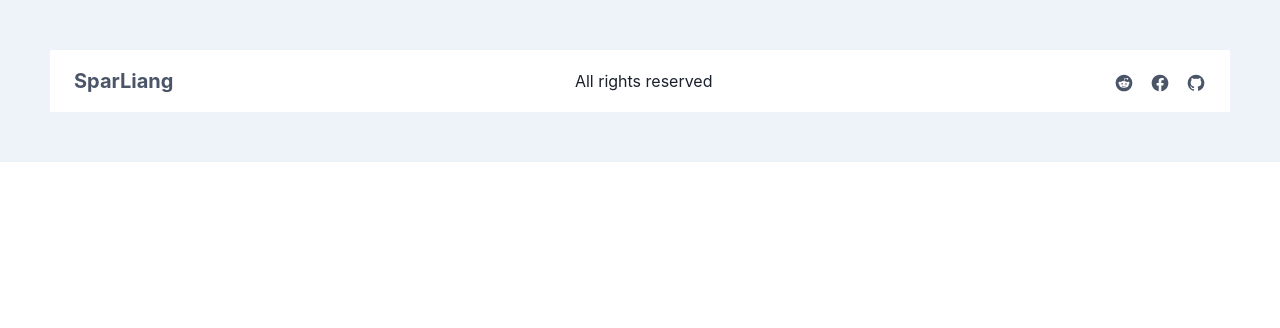
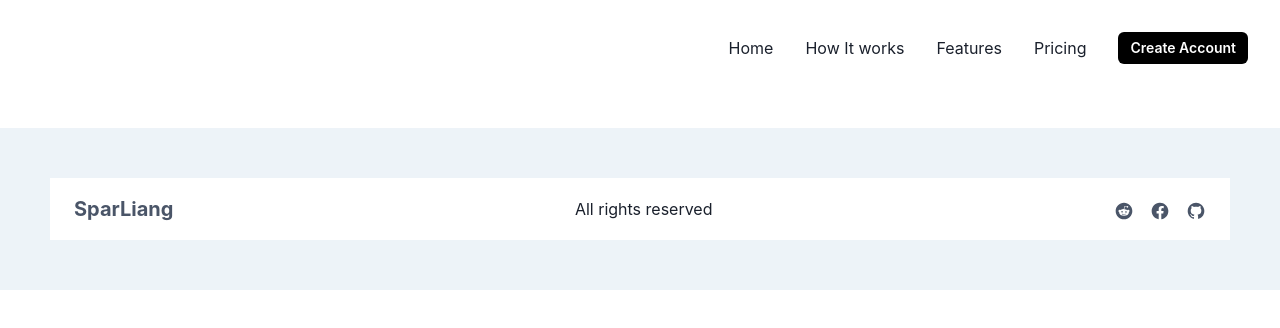
Before and after one commit to sparlingo/next-chakra-tina, a Next.js app: page / in a window 1280 px wide. Shown: the top 328 px of the page. Built offline with nearby package versions, Linux system fonts and the light colour scheme.

Commit message:
navbar kinda works

```diff
--- a/components/Footer.js
+++ b/components/Footer.js
@@ -129,4 +129,4 @@
   )
 }
 
-export {Footer}
+export default Footer
--- a/components/Header.js
+++ b/components/Header.js
@@ -1,214 +1,102 @@
-import React from 'react'
-import { useViewportScroll } from 'framer-motion'
-import {
-  AiFillGithub,
-  AiFillHome,
-  AiOutlineInbox,
-  AiOutlineMenu,
-  Box,
-  BsFillCameraVideoFill,
-  Button,
-  chakra,
-  CloseButton,
-  FaHeart,
-  FaMoon,
-  FaSun,
-  Flex,
-  HStack,
-  Icon,
-  IconButton,
-  Link,
-  Logo,
-  useColorMode,
-  useColorModeValue,
-  useDisclosure,
-  VStack
-} from '@chakra-ui/react'
+import React from "react";
+import { Link } from "@chakra-ui/react";
+import { Box, Flex, Text, Button } from "@chakra-ui/react";
+import Logo from "./Logo";
 
+const MenuItem = ({ children, isLast, to = "/", ...rest }) => {
+  return (
+    <Text
+      mb={{ base: isLast ? 0 : 8, sm: 0 }}
+      mr={{ base: 0, sm: isLast ? 0 : 8 }}
+      display="block"
+      {...rest}
+    >
+      <Link to={to}>{children}</Link>
+    </Text>
+  );
+};
 
-const Header = () => {
-  () => {
-    const mobileNav = useDisclosure()
-    const { toggleColorMode: toggleMode } = useColorMode()
-    const text = useColorModeValue("dark", "light")
-    const SwitchIcon = useColorModeValue(FaMoon, FaSun)
-    const bg = useColorModeValue("white", "gray.800")
-    const ref = React.useRef(null)
-    const [y, setY] = React.useState(0)
-    const height = ref.current ? ref.current.getBoundingClientRect() : 0
-    const { scrollY } = useViewportScroll()
-    React.useEffect(() => {
-      return scrollY.onChange(() => setY(scrollY.get()))
-    }, [scrollY])
-    const SponsorButton = (
-      <Box
-        display={{
-          base: "none",
-          md: "flex",
-        }}
-        alignItems="center"
-        as="a"
-        aria-label="Sponsor Choc UI on Open Collective"
-        href={""}
-        target="_blank"
-        rel="noopener noreferrer"
-        bg="gray.50"
-        borderWidth="1px"
-        borderColor="gray.200"
-        px="1em"
-        minH="36px"
-        rounded="md"
-        fontSize="sm"
-        color="gray.800"
-        outline="0"
-        transition="all 0.3s"
-        _hover={{
-          bg: "gray.100",
-          borderColor: "gray.300",
-        }}
-        _active={{
-          borderColor: "gray.200",
-        }}
-        _focus={{
-          boxShadow: "outline",
-        }}
-        ml={5}
+const CloseIcon = () => (
+  <svg width="24" viewBox="0 0 18 18" xmlns="http://www.w3.org/2000/svg">
+    <title>Close</title>
+    <path
+      fill="white"
+      d="M9.00023 7.58599L13.9502 2.63599L15.3642 4.04999L10.4142 8.99999L15.3642 13.95L13.9502 15.364L9.00023 10.414L4.05023 15.364L2.63623 13.95L7.58623 8.99999L2.63623 4.04999L4.05023 2.63599L9.00023 7.58599Z"
+    />
+  </svg>
+);
+
+const MenuIcon = () => (
+  <svg
+    width="24px"
+    viewBox="0 0 20 20"
+    xmlns="http://www.w3.org/2000/svg"
+    fill="white"
   >
-        <Icon as={FaHeart} w="4" h="4" color="red.500" mr="2" />
-        <Box as="strong" lineHeight="inherit" fontWeight="semibold">
-          Sponsor
-        </Box>
-      </Box>
+    <title>Menu</title>
+    <path d="M0 3h20v2H0V3zm0 6h20v2H0V9zm0 6h20v2H0v-2z" />
+  </svg>
 );
-    const MobileNavContent = (
-      <VStack
-        pos="absolute"
-        top={0}
-        left={0}
-        right={0}
-        display={mobileNav.isOpen ? "flex" : "none"}
-        flexDirection="column"
-        p={2}
-        pb={4}
-        m={2}
-        bg={bg}
-        spacing={3}
-        rounded="sm"
-        shadow="sm"
-      >
-        <CloseButton
-          aria-label="Close menu"
-          justifySelf="self-start"
-          onClick={mobileNav.onClose}
-        />
-        <Button w="full" variant="ghost" leftIcon={<AiFillHome />}>
-          Dashboard
-        </Button>
-        <Button
-          w="full"
-          variant="solid"
-          colorScheme="brand"
-          leftIcon={<AiOutlineInbox />}
-        >
-          Inbox
-        </Button>
-        <Button w="full" variant="ghost" leftIcon={<BsFillCameraVideoFill />}>
-          Videos
-        </Button>
-      </VStack>
-    )
-  }
 
+const Header = (props) => {
+  const [show, setShow] = React.useState(false);
+  const toggleMenu = () => setShow(!show);
 
   return (
-    <Box pos="relative">
-      <chakra.header
-        ref={ref}
-        shadow={y > height ? "sm" : undefined}
-        transition="box-shadow 0.2s"
-        bg={bg}
-        borderTop="6px solid"
-        borderTopColor="brand.400"
-        w="full"
-        overflowY="hidden"
+    <Flex
+      as="nav"
+      align="center"
+      justify="space-between"
+      wrap="wrap"
+      w="100%"
+      mb={8}
+      p={8}
+      bg={["grey.500", "primary.500", "transparent", "transparent"]}
+      color={["grey.800", "grey.100", "primary.700", "primary.700"]}
+      {...props}
     >
-        <chakra.div h="4.5rem" mx="auto" maxW="1200px">
-          <Flex w="full" h="full" px="6" align="center" justify="space-between">
       <Flex align="center">
-              <Link href="/">
-                <HStack>
-                  <Logo />
-                </HStack>
-              </Link>
+        <Logo
+          w="100px"
+          color={["white", "white", "primary.500", "primary.500"]}
+        />
       </Flex>
 
+      <Box display={{ base: "block", md: "none" }} onClick={toggleMenu}>
+        {show ? <CloseIcon /> : <MenuIcon />}
+      </Box>
+
+      <Box
+        display={{ base: show ? "block" : "none", md: "block" }}
+        flexBasis={{ base: "100%", md: "auto" }}
+      >
         <Flex
-              justify="flex-end"
-              w="full"
-              maxW="824px"
           align="center"
-              color="gray.400"
+          justify={["center", "space-between", "flex-end", "flex-end"]}
+          direction={["column", "row", "row", "row"]}
+          pt={[4, 4, 0, 0]}
         >
-              <HStack
-                spacing="5"
-                display={{
-                  base: "none",
-                  md: "flex",
+          <MenuItem to="/">Home</MenuItem>
+          <MenuItem to="/how">How It works </MenuItem>
+          <MenuItem to="/faetures">Features </MenuItem>
+          <MenuItem to="/pricing">Pricing </MenuItem>
+          <MenuItem to="/signup" isLast>
+            <Button
+              size="sm"
+              rounded="md"
+              color={["primary.500", "primary.500", "white", "white"]}
+              bg={["black", "black", "primary.500", "primary.500"]}
+              _hover={{
+                bg: ["primary.100", "primary.100", "primary.600", "primary.600"]
               }}
             >
-                <Link
-                  isExternal
-                  aria-label="Go to Choc UI GitHub page"
-                  href="https://github.com/anubra266/choc-ui"
-                >
-                  <Icon
-                    as={AiFillGithub}
-                    display="block"
-                    transition="color 0.2s"
-                    w="5"
-                    h="5"
-                    _hover={{
-                      color: "gray.600",
-                    }}
-                  />
-                </Link>
-              </HStack>
-              <IconButton
-                size="md"
-                fontSize="lg"
-                aria-label={`Switch to ${text} mode`}
-                variant="ghost"
-                color="current"
-                ml={{
-                  base: "0",
-                  md: "3",
-                }}
-                onClick={toggleMode}
-                icon={<SwitchIcon />}
-              />
-              {SponsorButton}
-              <IconButton
-                display={{
-                  base: "flex",
-                  md: "none",
-                }}
-                aria-label="Open menu"
-                fontSize="20px"
-                color="gray.800"
-                _dark={{
-                  color: "inherit",
-                }}
-                variant="ghost"
-                icon={<AiOutlineMenu />}
-                onClick={mobileNav.onOpen}
-              />
+              Create Account
+            </Button>
+          </MenuItem>
         </Flex>
+      </Box>
     </Flex>
-          {MobileNavContent}
-        </chakra.div>
-      </chakra.header>
-    </Box>
-  )
-}
+  );
+};
 
-export default Header
+export default Header;
--- /dev/null
+++ b/components/Logo.js
@@ -0,0 +1,15 @@
+import React from 'react'
+import {
+  Box,
+  Text
+} from '@chakra-ui/react'
+
+export default function Logo(props) {
+  return (
+    <Box {...props}>
+      <Text fontSize="Xl" fontWeight="bold" bg="white">
+        SparLiang
+      </Text>
+    </Box>
+  )
+}
--- a/components/NavItem.js
+++ b/components/NavItem.js
@@ -8,7 +8,6 @@
   MenuButton,
   MenuList
 } from '@chakra-ui/react'
-//import NavHoverBox from '../components/NavHoverBox'
 
 export default function NavItem(navSize, title, icon, active) {
   return (
--- a/components/Sidebar.js
+++ b/components/Sidebar.js
@@ -11,7 +11,8 @@
 } from '@chakra-ui/react'
 import NavItem from './NavItem'
 
-function Sidebar() {
+
+export default function Sidebar() {
   const {navSize, changeNavSize} = useState("large")
   return (
     <Flex
@@ -65,5 +66,3 @@
     </Flex>
   )
 }
-
-export {Sidebar}
--- a/pages/index.js
+++ b/pages/index.js
@@ -1,11 +1,11 @@
 
-import {Footer} from '../components/Footer'
-import {Sidebar} from '../components/Sidebar'
+import Footer from '../components/Footer'
+import Header from '../components/Header'
 
 export default function Home() {
   return (
     <div>
-      {/* <Sidebar /> */}
+      <Header />
       <Footer />
     </div>
   )
```
Also changed, not shown: components/MenuLinks.js (added, +29 -0 lines), components/MenuToggle.js (added, +22 -0 lines), components/NavHoverBox.js (deleted, +0 -28 lines), components/Navbar.js (added, +23 -0 lines). Lines whose indentation alone changed are shown as unchanged.
